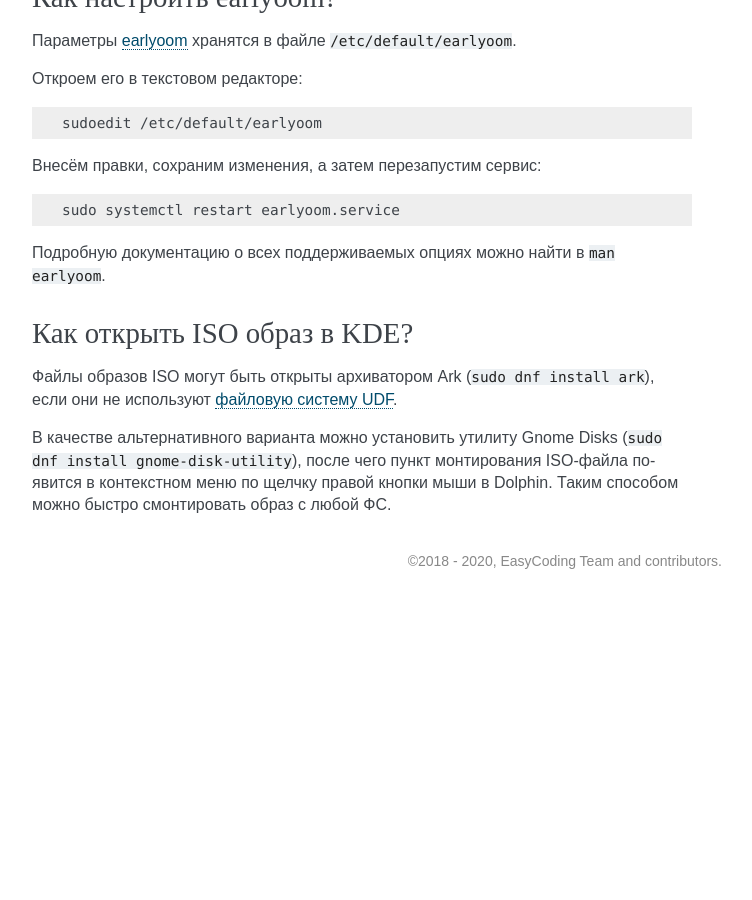
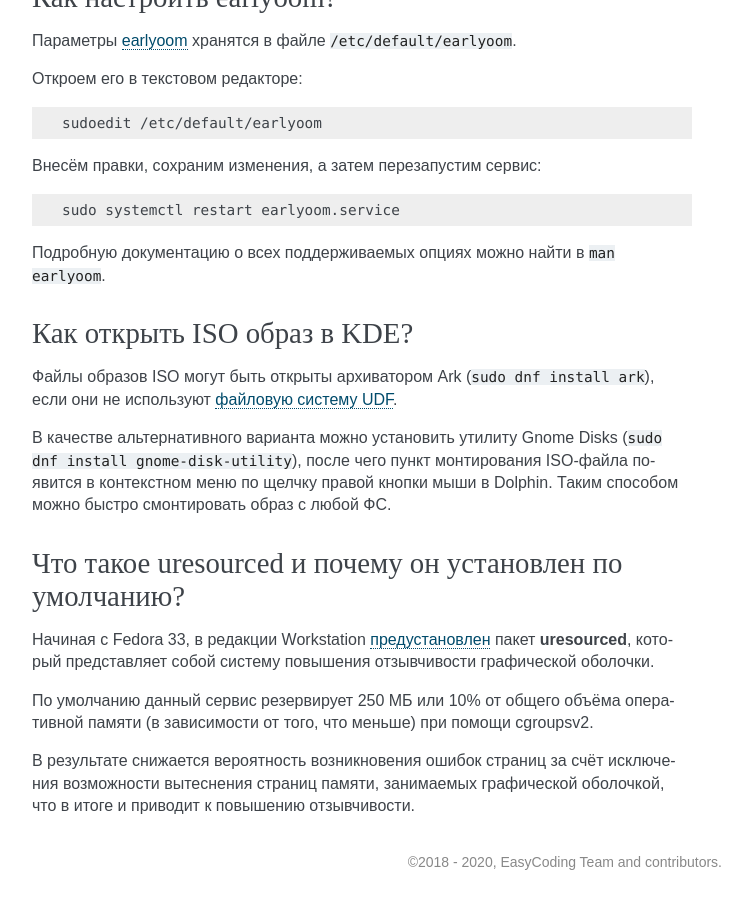
Before and after one commit to RussianFedora/FAQ, a Sphinx documentation site: the page built from source/using-applications.rst, in a window 1280 px wide and 900 px high, scrolled down 22017 px. Shown: the whole window, without its empty margins (388-1140 px from the left). Built offline with Sphinx 7.4.7, drawn with Linux system fonts in a browser that asks for light colours; comment, search, counter and statistics services are not loaded; before the commit the page ends 22616 px from its top, so only the background shows below that; some of the changed text lies outside the part shown.

Commit message:
Added question about uresourced.

```diff
--- a/source/using-applications.rst
+++ b/source/using-applications.rst
@@ -1224,3 +1224,15 @@ Cгенерируем файл с контрольными суммами SHA2 (
 Файлы образов ISO могут быть открыты архиватором Ark (``sudo dnf install ark``), если они не используют `файловую систему UDF <https://ru.wikipedia.org/wiki/Universal_Disk_Format>`__.
 
 В качестве альтернативного варианта можно установить утилиту Gnome Disks (``sudo dnf install gnome-disk-utility``), после чего пункт монтирования ISO-файла появится в контекстном меню по щелчку правой кнопки мыши в Dolphin. Таким способом можно быстро смонтировать образ с любой ФС.
+
+.. index:: kernel, memory, uresourced, gui, ram, cgroupsv2
+.. _uresourced-info:
+
+Что такое uresourced и почему он установлен по умолчанию?
+============================================================
+
+Начиная с Fedora 33, в редакции Workstation `предустановлен <https://pagure.io/fedora-workstation/issue/154>`__ пакет **uresourced**, который представляет собой систему повышения отзывчивости графической оболочки.
+
+По умолчанию данный сервис резервирует 250 МБ или 10% от общего объёма оперативной памяти (в зависимости от того, что меньше) при помощи cgroupsv2.
+
+В результате снижается вероятность возникновения ошибок страниц за счёт исключения возможности вытеснения страниц памяти, занимаемых графической оболочкой, что в итоге и приводит к повышению отзывчивости.
```
